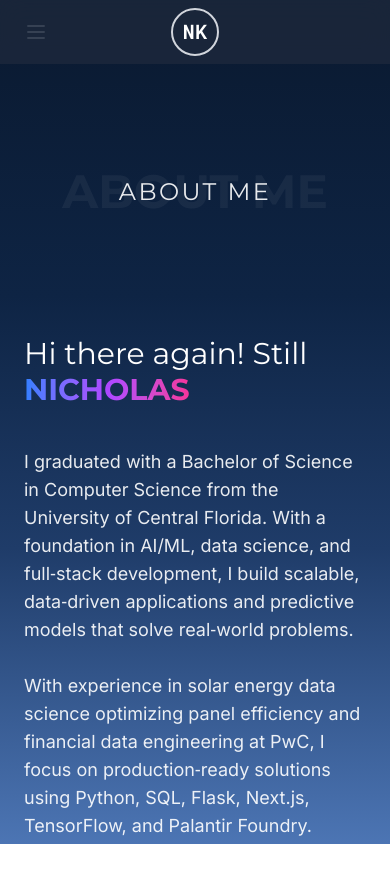
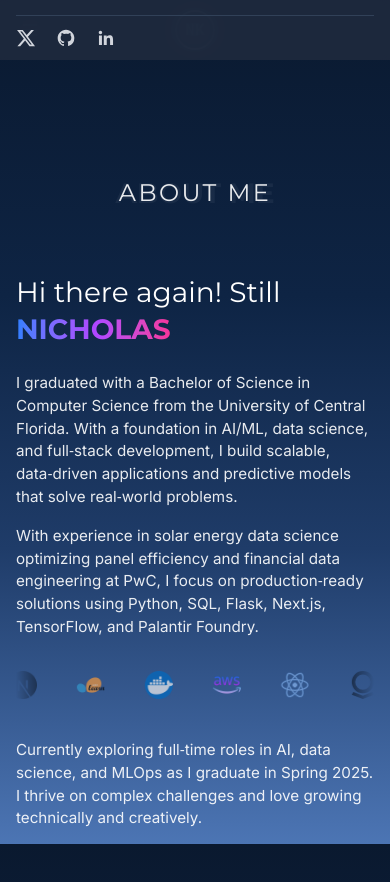
Before and after one commit to nickklos10/Nicholas-Klos-portfolio, a Next.js app: page /about in a window 390 px wide. Shown: the top 882 px of the page. Before the commit the page ends 844 px from the top, so only its background shows below. Built offline with nearby package versions, Linux system fonts and the light colour scheme.

Commit message:
Optimize for mobile devices: fix navbar, improve scrolling, adjust sizes and spacing

```diff
--- a/src/app/about/about.module.css
+++ b/src/app/about/about.module.css
@@ -9,7 +9,7 @@
 }
 @keyframes slideFromRight {
   from {
-    transform: translateX(50px);
+    transform: translateX(30px);
     opacity: 0;
   }
   to {
@@ -19,7 +19,7 @@
 }
 @keyframes slideFromBottom {
   from {
-    transform: translateY(50px);
+    transform: translateY(30px);
     opacity: 0;
   }
   to {
@@ -29,15 +29,17 @@
 }
 
 .animateFadeIn {
-  animation: fadeIn 0.8s ease-out forwards;
+  animation: fadeIn 0.6s ease-out forwards;
 }
 .animateSlideFromRight {
   opacity: 0;
-  animation: slideFromRight 0.8s ease-out forwards;
+  animation: slideFromRight 0.6s ease-out forwards;
+  will-change: transform, opacity;
 }
 .animateSlideFromBottom {
   opacity: 0;
-  animation: slideFromBottom 0.8s ease-out forwards;
+  animation: slideFromBottom 0.6s ease-out forwards;
+  will-change: transform, opacity;
 }
 
 /* delay utilities */
@@ -57,7 +59,7 @@
   width: 100%;
   max-width: 600px;
   margin: 0 auto;
-  height: 2rem;
+  height: 1.75rem;
   overflow: hidden;
   mask-image: linear-gradient(
     to right,
@@ -75,27 +77,40 @@
   );
 }
 
+@media (min-width: 640px) {
+  .techIconsContainer {
+    height: 2rem;
+  }
+}
+
 .techIconsWrapper {
   display: flex;
-  gap: 3rem;
+  gap: 2.5rem;
   position: absolute;
   top: 0;
   left: 0;
   will-change: transform;
   /* animation name and timing are reapplied in JS */
+  transform: translateZ(0); /* Force GPU acceleration */
+}
+
+@media (min-width: 640px) {
+  .techIconsWrapper {
+    gap: 3rem;
+  }
 }
 
 .techIconWrapper {
   flex-shrink: 0;
+  transform: translateZ(0); /* Force GPU acceleration */
 }
 
 .techIcon {
   display: block;
-  width: 2rem;
-  height: 2rem;
   opacity: 0.7;
   transition: opacity 0.3s ease;
   backface-visibility: hidden;
+  transform: translateZ(0); /* Force GPU acceleration */
 }
 
 .techIcon:hover {
--- a/src/app/about/page.tsx
+++ b/src/app/about/page.tsx
@@ -9,23 +9,23 @@ export default function About() {
   useEffect(() => setIsMounted(true), []);
 
   return (
-    <div className="min-h-[calc(100vh-4rem)] flex flex-col items-center relative p-6 pt-12 overflow-hidden">
+    <div className="min-h-screen flex flex-col items-center relative px-4 sm:px-6 pt-6 sm:pt-12 overflow-hidden">
       {/* Overlapping Titles - moderate spacing */}
-      <div className="w-full text-center mb-32 mt-16 relative">
+      <div className="w-full text-center mb-16 sm:mb-24 md:mb-32 mt-8 sm:mt-16 relative">
         <h1 className="text-[12vw] font-bold text-white/5 absolute top-1/2 left-1/2 -translate-x-1/2 -translate-y-1/2 whitespace-nowrap">
           ABOUT ME
         </h1>
-        <h2 className="text-2xl text-white/90 tracking-widest relative z-10">
+        <h2 className="text-xl sm:text-2xl text-white/90 tracking-widest relative z-10">
           ABOUT ME
         </h2>
       </div>
 
       {/* Main content container - moderate spacing */}
       <div className={`max-w-6xl w-full ${styles.animateFadeIn}`}>
-        <div className="flex flex-col items-start gap-10 mb-16">
-          <div className="flex-1 space-y-10 w-full">
+        <div className="flex flex-col items-start gap-6 sm:gap-10 mb-10 sm:mb-16">
+          <div className="flex-1 space-y-6 sm:space-y-10 w-full">
             <div className={styles.animateSlideFromRight}>
-              <h1 className="text-3xl md:text-4xl mb-3">
+              <h1 className="text-2xl sm:text-3xl md:text-4xl mb-3">
                 Hi there again! Still{" "}
                 <span className="bg-gradient-to-r from-blue-500 via-purple-500 to-pink-500 text-transparent bg-clip-text font-bold">
                   NICHOLAS
@@ -34,16 +34,16 @@ export default function About() {
             </div>
 
             <div
-              className={`space-y-7 ${styles.animateSlideFromRight} ${styles.animationDelay100}`}
+              className={`space-y-4 sm:space-y-7 ${styles.animateSlideFromRight} ${styles.animationDelay100}`}
             >
-              <p className="text-white/90 text-lg">
+              <p className="text-white/90 text-base sm:text-lg">
                 I graduated with a Bachelor of Science in Computer Science from
                 the University of Central Florida. With a foundation in AI/ML,
                 data science, and full‑stack development, I build scalable,
                 data‑driven applications and predictive models that solve
                 real‑world problems.
               </p>
-              <p className="text-white/90 text-lg">
+              <p className="text-white/90 text-base sm:text-lg">
                 With experience in solar energy data science optimizing panel
                 efficiency and financial data engineering at PwC, I focus on
                 production‑ready solutions using Python, SQL, Flask, Next.js,
@@ -51,16 +51,16 @@ export default function About() {
               </p>
             </div>
 
-            <div className="w-full flex justify-center mt-12">
+            <div className="w-full flex justify-center mt-8 sm:mt-12">
               {isMounted && <TechIcons />}
             </div>
           </div>
         </div>
 
         <div
-          className={`${styles.animateSlideFromBottom} ${styles.animationDelay300} mb-12`}
+          className={`${styles.animateSlideFromBottom} ${styles.animationDelay300} mb-10 sm:mb-12`}
         >
-          <p className="text-white/90 text-lg">
+          <p className="text-white/90 text-base sm:text-lg">
             Currently exploring full‑time roles in AI, data science, and MLOps
             as I graduate in Spring 2025. I thrive on complex challenges and
             love growing technically and creatively.
@@ -133,9 +133,9 @@ function TechIcons() {
             <Image
               src={src}
               alt={src.split("/").pop()?.replace(".svg", "") || "icon"}
-              width={32}
-              height={32}
-              className={styles.techIcon}
+              width={28}
+              height={28}
+              className={`${styles.techIcon} w-7 h-7 sm:w-8 sm:h-8`}
               priority
             />
           </div>
--- a/src/app/globals.css
+++ b/src/app/globals.css
@@ -14,12 +14,13 @@
   --foreground-rgb: 255, 255, 255;
   --background-start-rgb: 0, 0, 0;
   --background-end-rgb: 0, 0, 0;
+  --navbar-height: 60px;
 }
 
-html,
-body {
+html {
   height: 100%;
-  overflow-y: auto;
+  scroll-behavior: smooth;
+  -webkit-overflow-scrolling: touch;
 }
 
 body {
@@ -36,25 +37,56 @@ body {
   min-height: 100vh;
   transition: background 0.5s ease-in-out, color 0.5s ease-in-out;
   overflow-x: hidden;
+  font-size: 15px;
+}
+
+/* Mobile optimization */
+@media (max-width: 767px) {
+  body {
+    font-size: 14px;
+  }
+
+  h1 {
+    font-size: 1.75rem !important;
+  }
+
+  h2 {
+    font-size: 1.5rem !important;
+  }
+
+  h3 {
+    font-size: 1.25rem !important;
+  }
+
+  p {
+    font-size: 0.95rem !important;
+  }
+
+  main {
+    padding-top: var(--navbar-height);
+  }
+}
+
+/* Improve scrolling */
+* {
+  -webkit-tap-highlight-color: transparent;
 }
 
 @layer base {
-  html,
+  html {
+    scroll-behavior: smooth;
+  }
+
   body {
-    @apply overflow-y-auto;
+    @apply overflow-x-hidden overflow-y-auto;
+    touch-action: manipulation;
     height: 100%;
     margin: 0;
     padding: 0;
   }
 
-  html {
-    /* This is no longer needed as body color is set */
-  }
-
-  :root {
-    --foreground-rgb: 255, 255, 255;
-    --background-start-rgb: 161, 172, 193;
-    --background-end-rgb: 240, 242, 245;
+  main {
+    padding-top: 1rem;
   }
 
   h1,
@@ -65,10 +97,6 @@ body {
   h6 {
     font-family: var(--font-montserrat);
     color: inherit;
-  }
-
-  body {
-    font-family: var(--font-inter);
   }
 
   /* Logo text styling */
@@ -133,4 +161,11 @@ body {
     -webkit-box-orient: vertical;
     overflow: hidden;
   }
+
+  .mobile-safe-padding {
+    padding-top: max(1rem, env(safe-area-inset-top));
+    padding-bottom: max(1rem, env(safe-area-inset-bottom));
+    padding-left: max(1rem, env(safe-area-inset-left));
+    padding-right: max(1rem, env(safe-area-inset-right));
+  }
 }
--- a/src/app/layout.tsx
+++ b/src/app/layout.tsx
@@ -22,8 +22,10 @@ const roboto_mono = Roboto_Mono({
 });
 
 export const metadata: Metadata = {
-  title: "My Portfolio",
-  description: "Welcome to my personal portfolio website",
+  title: "Nicholas Klos | Portfolio",
+  description: "Software Engineer & Data Scientist Portfolio",
+  viewport:
+    "width=device-width, initial-scale=1, maximum-scale=1, viewport-fit=cover",
 };
 
 export default function RootLayout({
@@ -32,17 +34,20 @@ export default function RootLayout({
   children: React.ReactNode;
 }>) {
   return (
-    <html lang="en" className="h-full overflow-auto">
+    <html lang="en" className="scroll-smooth">
       <head>
         <meta charSet="utf-8" />
-        {/* Other head elements like title and meta description are handled by Next.js Metadata API */}
+        <meta name="theme-color" content="#0a192f" />
+        <meta name="apple-mobile-web-app-capable" content="yes" />
       </head>
       <body
-        className={`${inter.variable} ${montserrat.variable} ${roboto_mono.variable} antialiased min-h-screen bg-background text-foreground h-full overflow-auto`}
+        className={`${inter.variable} ${montserrat.variable} ${roboto_mono.variable} antialiased min-h-screen bg-background text-foreground`}
       >
         <div className="flex flex-col min-h-screen">
           <Navbar />
-          <main className="flex-1 w-full h-full overflow-auto">{children}</main>
+          <main className="flex-1 w-full overflow-x-hidden overflow-y-auto">
+            {children}
+          </main>
         </div>
       </body>
     </html>
--- a/src/components/Navbar.tsx
+++ b/src/components/Navbar.tsx
@@ -6,16 +6,40 @@ import { usePathname } from "next/navigation";
 
 const Navbar = () => {
   const [isOpen, setIsOpen] = useState(false);
-  const [mounted, setMounted] = useState(false);
   const [scrolled, setScrolled] = useState(false);
   const [hidden, setHidden] = useState(false);
   const lastScrollY = useRef(0);
   const pathname = usePathname();
 
-  // useEffect only runs on the client, so now we can safely show the UI
+  // Close mobile menu when clicking outside
+  const menuRef = useRef<HTMLDivElement>(null);
+  const buttonRef = useRef<HTMLButtonElement>(null);
+
   useEffect(() => {
-    setMounted(true);
+    const handleClickOutside = (event: MouseEvent) => {
+      if (
+        isOpen &&
+        menuRef.current &&
+        !menuRef.current.contains(event.target as Node) &&
+        buttonRef.current &&
+        !buttonRef.current.contains(event.target as Node)
+      ) {
+        setIsOpen(false);
+      }
+    };
 
+    document.addEventListener("mousedown", handleClickOutside);
+    return () => {
+      document.removeEventListener("mousedown", handleClickOutside);
+    };
+  }, [isOpen]);
+
+  // Close mobile menu on route change
+  useEffect(() => {
+    setIsOpen(false);
+  }, [pathname]);
+
+  useEffect(() => {
     const handleScroll = () => {
       const currentScrollY = window.scrollY;
 
@@ -35,31 +59,32 @@ const Navbar = () => {
       lastScrollY.current = currentScrollY;
     };
 
-    window.addEventListener("scroll", handleScroll);
+    window.addEventListener("scroll", handleScroll, { passive: true });
     return () => window.removeEventListener("scroll", handleScroll);
   }, []);
 
   const linkClasses = (path: string) => {
     const baseClasses =
-      "px-3 py-2 rounded-md hover:text-blue-600 font-heading font-medium relative after:content-[''] after:absolute after:left-0 after:bottom-0 after:w-full after:h-[2px] after:bg-blue-600 after:scale-x-0 after:transition-transform after:duration-300 after:origin-bottom-left hover:after:scale-x-100";
+      "px-2 py-1.5 text-sm md:text-base md:px-3 md:py-2 rounded-md hover:text-blue-600 font-heading font-medium relative after:content-[''] after:absolute after:left-0 after:bottom-0 after:w-full after:h-[2px] after:bg-blue-600 after:scale-x-0 after:transition-transform after:duration-300 after:origin-bottom-left hover:after:scale-x-100";
     const activeClasses = "after:scale-x-100 text-blue-600";
     return `${baseClasses} ${pathname === path ? activeClasses : ""}`;
   };
 
   const mobileLinkClasses = (path: string) => {
     const baseClasses =
-      "block px-3 py-2 rounded-md hover:bg-gray-100 font-heading font-medium";
-    const activeClasses = "bg-gray-100 text-blue-600";
+      "block w-full text-sm px-3 py-2.5 rounded-md hover:bg-slate-700 text-white font-heading font-medium transition-colors";
+    const activeClasses = "bg-slate-700 text-blue-400";
     return `${baseClasses} ${pathname === path ? activeClasses : ""}`;
   };
 
   return (
     <nav
-      className={`text-gray-300 bg-slate-800/80 backdrop-blur-md transition-all duration-300 z-10 sticky top-0 ${
+      className={`text-gray-300 bg-slate-800/90 backdrop-blur-md transition-all duration-300 z-40 sticky top-0 ${
         hidden ? "-translate-y-full" : "translate-y-0"
       }`}
+      style={{ height: "60px" }}
     >
-      <div className="max-w-6xl mx-auto px-4 h-16">
+      <div className="max-w-6xl mx-auto px-3 md:px-4 h-full">
         <div className="flex justify-between items-center h-full">
           {/* Left - Navigation Links */}
           <div className="hidden md:flex space-x-4">
@@ -83,8 +108,8 @@ const Navbar = () => {
               scrolled ? "opacity-0 -translate-y-10" : "opacity-100"
             }`}
           >
-            <div className="group w-12 h-12 bg-transparent rounded-full flex items-center justify-center overflow-hidden transition-all duration-300 border-2 border-gray-300 hover:border-blue-500">
-              <span className="logo-text text-white text-xl transition-colors duration-300">
+            <div className="group w-10 h-10 md:w-12 md:h-12 bg-transparent rounded-full flex items-center justify-center overflow-hidden transition-all duration-300 border-2 border-gray-300 hover:border-blue-500">
+              <span className="logo-text text-white text-base md:text-xl transition-colors duration-300">
                 NK
               </span>
             </div>
@@ -136,11 +161,13 @@ const Navbar = () => {
           {/* Mobile menu button */}
           <div className="md:hidden flex items-center">
             <button
+              ref={buttonRef}
               onClick={() => setIsOpen(!isOpen)}
-              className="inline-flex items-center justify-center p-2 rounded-md text-gray-700 focus:outline-none"
+              className="inline-flex items-center justify-center p-2 rounded-md text-gray-300 focus:outline-none"
+              aria-label="Toggle menu"
             >
               <svg
-                className={`h-6 w-6 ${isOpen ? "hidden" : "block"}`}
+                className={`h-5 w-5 ${isOpen ? "hidden" : "block"}`}
                 xmlns="http://www.w3.org/2000/svg"
                 fill="none"
                 viewBox="0 0 24 24"
@@ -154,7 +181,7 @@ const Navbar = () => {
                 />
               </svg>
               <svg
-                className={`h-6 w-6 ${isOpen ? "block" : "hidden"}`}
+                className={`h-5 w-5 ${isOpen ? "block" : "hidden"}`}
                 xmlns="http://www.w3.org/2000/svg"
                 fill="none"
                 viewBox="0 0 24 24"
@@ -174,32 +201,66 @@ const Navbar = () => {
 
       {/* Mobile Menu */}
       <div
-        className={`md:hidden absolute z-50 backdrop-blur-md bg-slate-800/90 w-full ${
-          isOpen ? "block" : "hidden"
+        ref={menuRef}
+        className={`md:hidden fixed top-[60px] left-0 right-0 z-30 bg-slate-800/95 backdrop-blur-md transform transition-transform duration-300 ease-in-out ${
+          isOpen ? "translate-y-0" : "-translate-y-full"
         }`}
       >
-        <div className="px-2 pt-2 pb-3 space-y-1 sm:px-3 border-t">
-          <Link href="/" className={mobileLinkClasses("/")}>
+        <div className="px-4 py-3 space-y-2.5 border-t border-slate-700">
+          <Link
+            href="/"
+            className={mobileLinkClasses("/")}
+            onClick={() => setIsOpen(false)}
+          >
             Home
           </Link>
-          <Link href="/about" className={mobileLinkClasses("/about")}>
+          <Link
+            href="/about"
+            className={mobileLinkClasses("/about")}
+            onClick={() => setIsOpen(false)}
+          >
             About
           </Link>
-          <Link href="/projects" className={mobileLinkClasses("/projects")}>
+          <Link
+            href="/projects"
+            className={mobileLinkClasses("/projects")}
+            onClick={() => setIsOpen(false)}
+          >
             Projects
           </Link>
-          <Link href="/experience" className={mobileLinkClasses("/experience")}>
+          <Link
+            href="/experience"
+            className={mobileLinkClasses("/experience")}
+            onClick={() => setIsOpen(false)}
+          >
             Experience
           </Link>
+          <Link
+            href="/contact"
+            className={mobileLinkClasses("/contact")}
+            onClick={() => setIsOpen(false)}
+          >
+            Contact
+          </Link>
 
-          <div className="flex items-center space-x-4 pt-3 border-t">
-            <a href="https://x.com" className="text-gray-600">
+          <div className="flex items-center space-x-5 pt-3 border-t border-slate-700 mt-3">
+            <a
+              href="https://x.com/klos_nicholas"
+              className="text-gray-300 hover:text-blue-400 transition-colors"
+              target="_blank"
+              rel="noopener noreferrer"
+            >
               <span className="sr-only">X (Twitter)</span>
               <svg className="h-5 w-5" fill="currentColor" viewBox="0 0 24 24">
                 <path d="M18.244 2.25h3.308l-7.227 8.26 8.502 11.24H16.17l-5.214-6.817L4.99 21.75H1.68l7.73-8.835L1.254 2.25H8.08l4.713 6.231zm-1.161 17.52h1.833L7.084 4.126H5.117z"></path>
               </svg>
             </a>
-            <a href="https://github.com" className="text-gray-600">
+            <a
+              href="https://github.com/nickklos10"
+              className="text-gray-300 hover:text-blue-400 transition-colors"
+              target="_blank"
+              rel="noopener noreferrer"
+            >
               <span className="sr-only">GitHub</span>
               <svg className="h-5 w-5" fill="currentColor" viewBox="0 0 24 24">
                 <path
@@ -209,7 +270,12 @@ const Navbar = () => {
                 />
               </svg>
             </a>
-            <a href="https://linkedin.com" className="text-gray-600">
+            <a
+              href="https://www.linkedin.com/in/nicholas-klos-16438422b/"
+              className="text-gray-300 hover:text-blue-400 transition-colors"
+              target="_blank"
+              rel="noopener noreferrer"
+            >
               <span className="sr-only">LinkedIn</span>
               <svg className="h-5 w-5" fill="currentColor" viewBox="0 0 24 24">
                 <path d="M20.447 20.452h-3.554v-5.569c0-1.328-.027-3.037-1.852-3.037-1.853 0-2.136 1.445-2.136 2.939v5.667H9.351V9h3.414v1.561h.046c.477-.9 1.637-1.85 3.37-1.85 3.601 0 4.267 2.37 4.267 5.455v6.286zM5.337 7.433c-1.144 0-2.063-.926-2.063-2.065 0-1.138.92-2.063 2.063-2.063 1.14 0 2.064.925 2.064 2.063 0 1.139-.925 2.065-2.064 2.065zm1.782 13.019H3.555V9h3.564v11.452z" />
```
